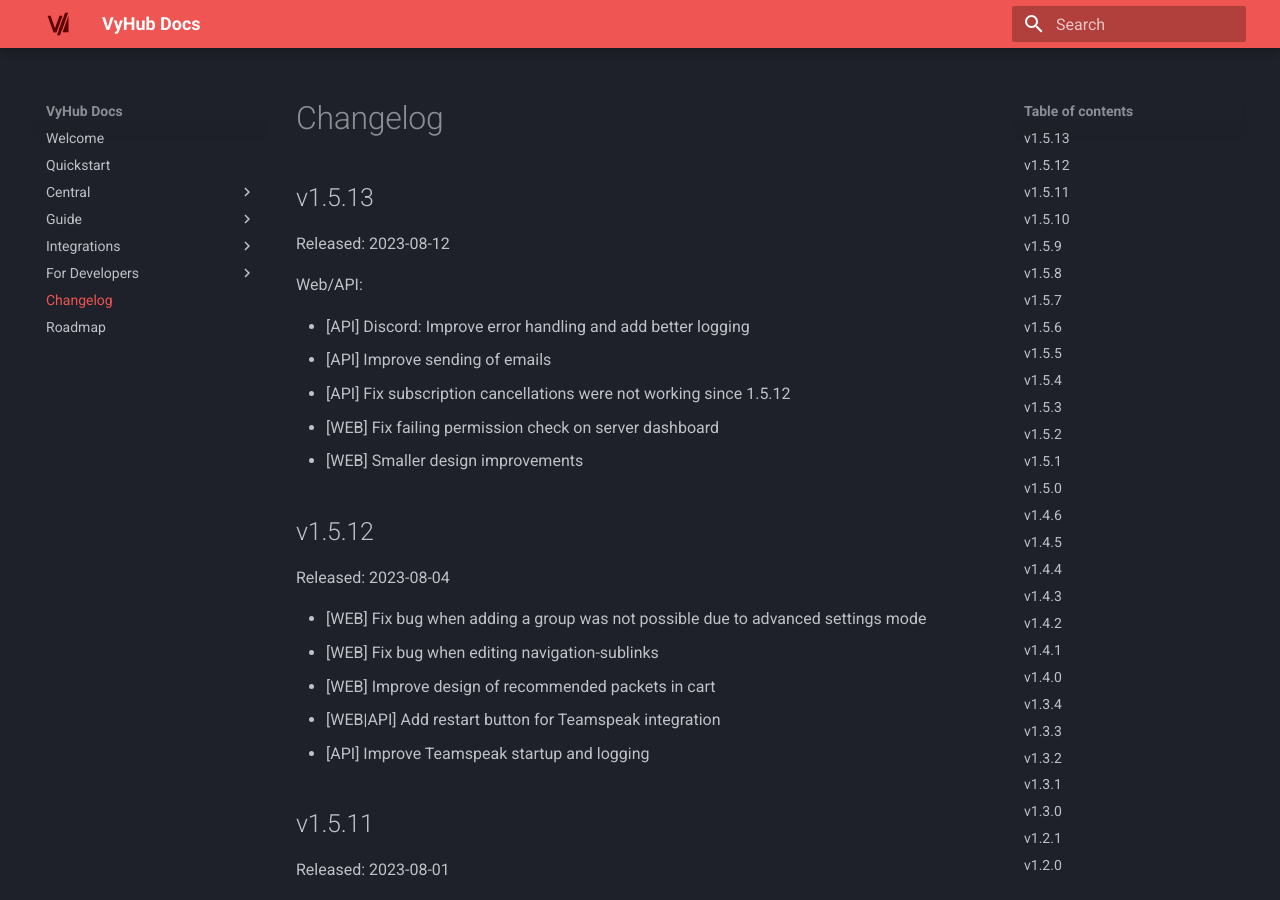
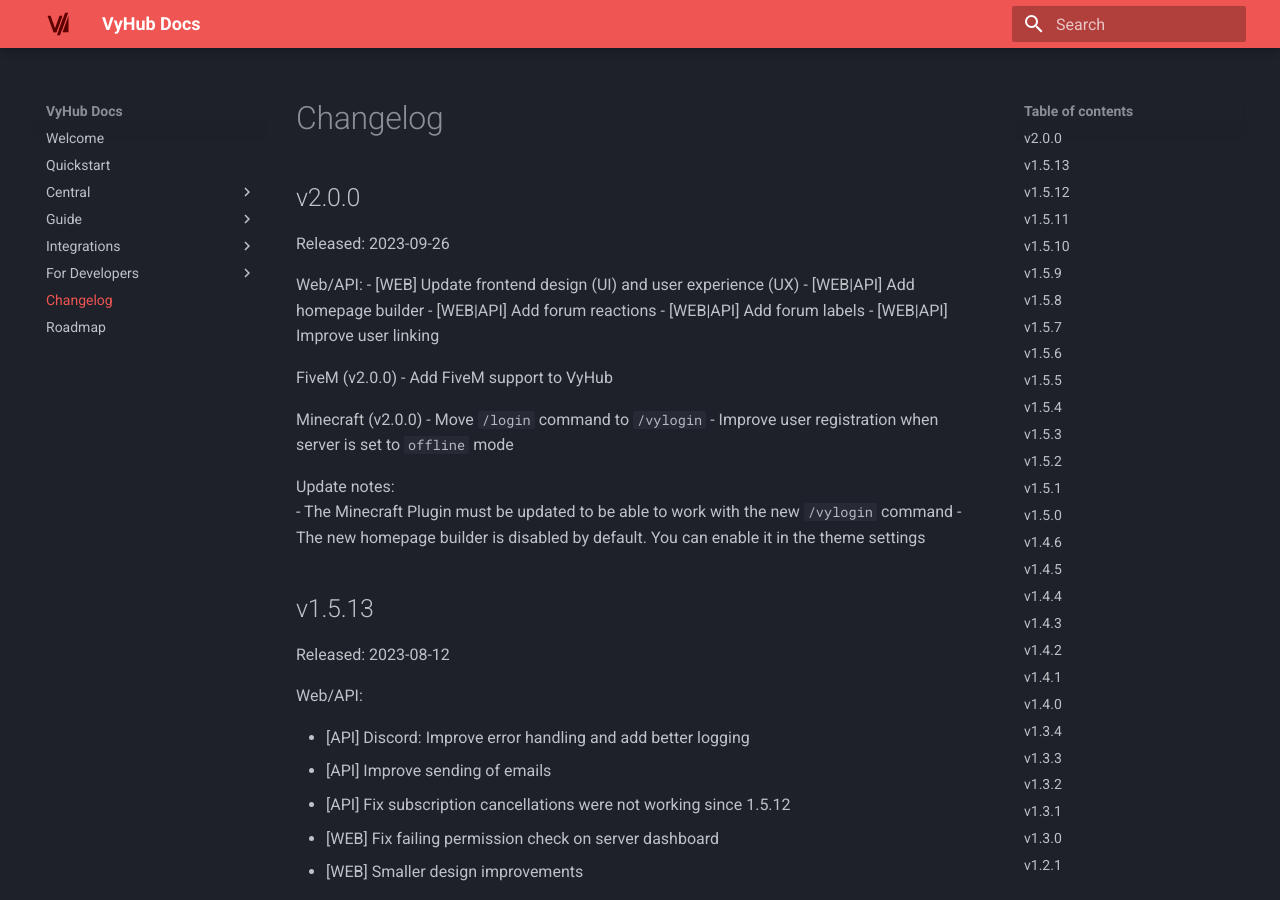
Before and after one commit to nyx-project/vyhub-documentation, an MkDocs documentation site: the page built from docs/changelog.md, in a window 1280 px wide and 900 px high. Built offline with MkDocs 1.6.1 and Material for MkDocs 9.7.7, drawn with Linux system fonts in a browser that asks for light colours; the version menu is left out.

Commit message:
Add 2.0 changelog

```diff
--- a/docs/changelog.md
+++ b/docs/changelog.md
@@ -1,4 +1,29 @@
 # Changelog
+
+## v2.0.0
+
+Released: 2023-09-26
+
+Web/API:
+- [WEB] Update frontend design (UI) and user experience (UX)
+- [WEB|API] Add homepage builder
+- [WEB|API] Add forum reactions
+- [WEB|API] Add forum labels
+- [WEB|API] Improve user linking
+
+
+FiveM (v2.0.0)
+- Add FiveM support to VyHub
+
+
+Minecraft (v2.0.0)
+- Move `/login` command to `/vylogin`
+- Improve user registration when server is set to `offline` mode
+
+
+Update notes:
+- The Minecraft Plugin must be updated to be able to work with the new `/vylogin` command
+- The new homepage builder is disabled by default. You can enable it in the theme settings
 
 ## v1.5.13
 
```
